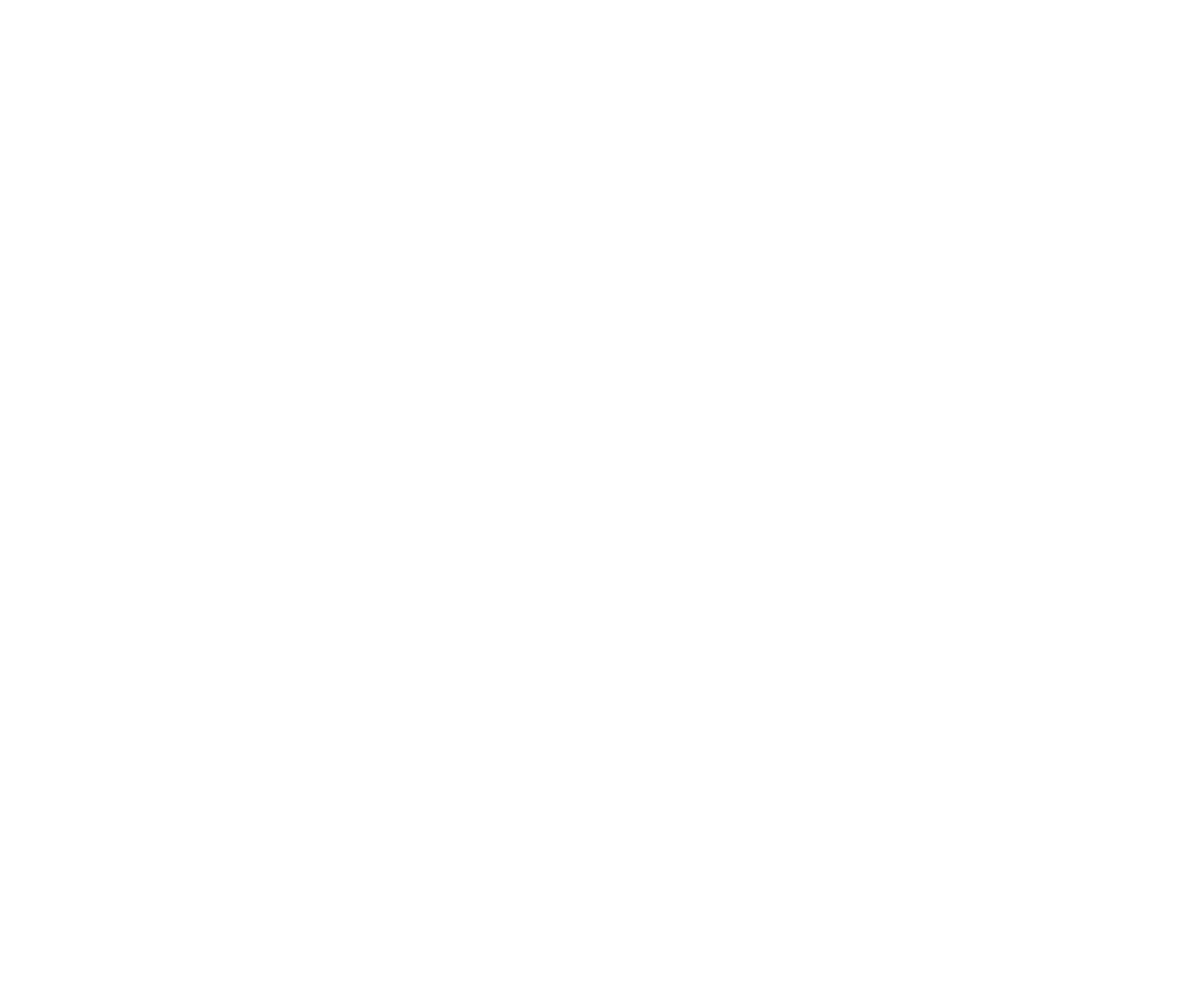
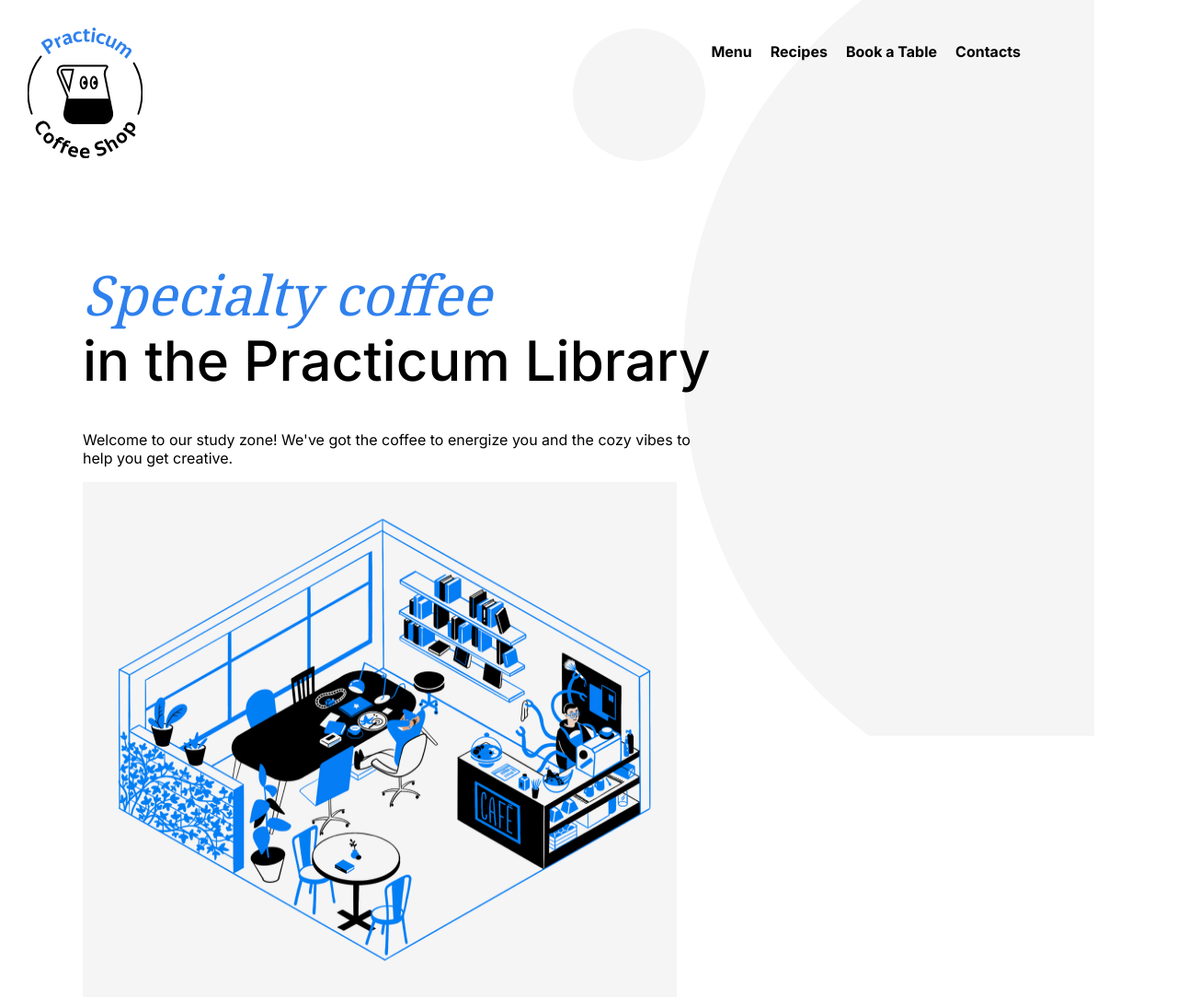
Before and after one commit to stvloza/se_project_coffeeshop, a plain HTML site: page web_project_2_files/index.html in a window 1280 px wide. Shown: the whole page at 92% size. Before the commit the page ends 800 px from the top, so only its background shows below. Drawn offline with Linux system fonts and the light colour scheme.

Commit message:
halfway through step 2

```diff
--- a/web_project_2_files/index.html
+++ b/web_project_2_files/index.html
@@ -21,14 +21,46 @@
     />
     <title>Practicum Coffee Shop</title>
   </head>
-  <div class="page">
-    <body>
-      <header class="header"></header>
+
+  <body>
+    <div class="page">
+      <header class="header">
+        <img class="logo" src="./images/logo_coffee_shop.svg" />
+        <nav class="nav">
+          <ul class="nav__links">
+            <li>
+              <a class="nav__link" href="#menu">Menu</a>
+            </li>
+            <li>
+              <a class="nav__link" href="#recipes">Recipes</a>
+            </li>
+            <li>
+              <a class="nav__link" href="#reservations">Book a Table</a>
+            </li>
+            <li>
+              <a class="nav__link" href="#contact">Contacts</a>
+            </li>
+          </ul>
+        </nav>
+        <h1 class="header__title">
+          Specialty coffee
+          <span class="span-accent"> in the Practicum Library </span>
+        </h1>
+        <div class="description">
+          <p>
+            Welcome to our study zone! We've got the coffee to energize you and
+            the cozy vibes to help you get creative.
+          </p>
+        </div>
+        <div class="image">
+          <img class="header_image" src="./images/inside_coffee_shop.png" />
+        </div>
+      </header>
       <section class="menu"></section>
       <section class="recipes"></section>
-      <section class="reservations"></section>
+      <section class="reservation"></section>
       <section class="about"></section>
       <footer class="footer"></footer>
-    </body>
-  </div>
+    </div>
+  </body>
 </html>
--- a/web_project_2_files/pages/index.css
+++ b/web_project_2_files/pages/index.css
@@ -2,12 +2,88 @@
 /*font-family: 'Inter', Arial, sans-serif, ;
 font-family: 'Noto Serif', Times New Roman, serif;*/
 
-.page {
-  min-width: 1100px;
-  max-width: 1600px;
-  margin: 0 auto;
-  width: 50%;
-  font-family: "Inter", Arial, sans-serif;
-  font-size: 16px;
-  line-height: 20px;
+@import url(../pages/page.css);
+
+.header {
+  background-color: #fff;
+  background-image: url(../images/background_header.svg);
+  background-size: cover;
+  background-repeat: no-repeat;
+  margin: auto 0;
+  min-height: 720px;
+  max-height: 800px;
 }
+
+.header__title {
+  padding: 0;
+  margin-top: 202px;
+  max-width: 729px;
+  font-family: Noto Serif;
+  font-style: italic;
+  font-weight: normal;
+  font-size: 60px;
+  line-height: 72px;
+  color: #2f80ed;
+}
+
+.header_image {
+  width: 646px;
+  height: 560px;
+  display: flex;
+  top: 124px;
+  right: 5px;
+}
+
+.span-accent {
+  font-family: Inter;
+  font-style: normal;
+  font-weight: 500;
+  font-size: 60px;
+  line-height: 72px;
+  color: #000;
+  display: block;
+}
+
+.logo {
+  position: absolute;
+  left: 30px;
+  top: 30px;
+  width: 125px;
+  height: 142px;
+}
+
+.nav {
+  display: flex;
+  justify-content: space-between;
+  align-items: center;
+  margin-right: 80px;
+  padding-top: 30px;
+  padding-right: 80px;
+  justify-content: flex-end;
+  margin: 0;
+}
+
+.nav__links {
+  display: flex;
+  align-items: center;
+  column-gap: 20px;
+  list-style: none;
+  padding: 0;
+}
+
+.nav__link {
+  color: #000000;
+  text-decoration: none;
+  font-weight: bold;
+}
+
+.nav__link:hover {
+  color: #2f80ed;
+  transition: linear 0.6s;
+}
+
+.description {
+  max-width: 683px;
+  right: 80px;
+  top: 28px;
+}
--- /dev/null
+++ b/web_project_2_files/pages/page.css
@@ -0,0 +1,9 @@
+.page {
+  min-width: 1100px;
+  max-width: 1600px;
+  margin: 0 auto;
+  width: 50%;
+  font-family: "Inter", Arial, sans-serif;
+  font-size: 16px;
+  line-height: 20px;
+}
```
Also changed, not shown: 1 other file.
